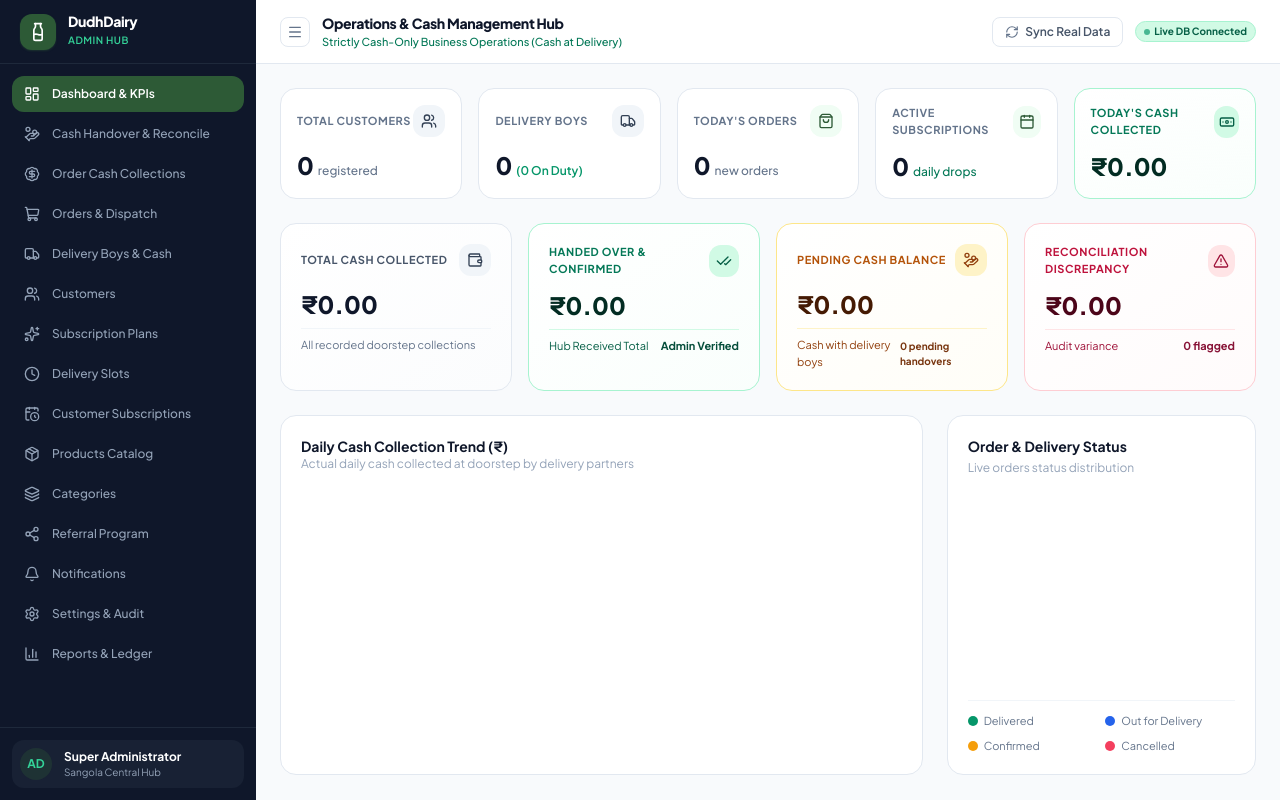
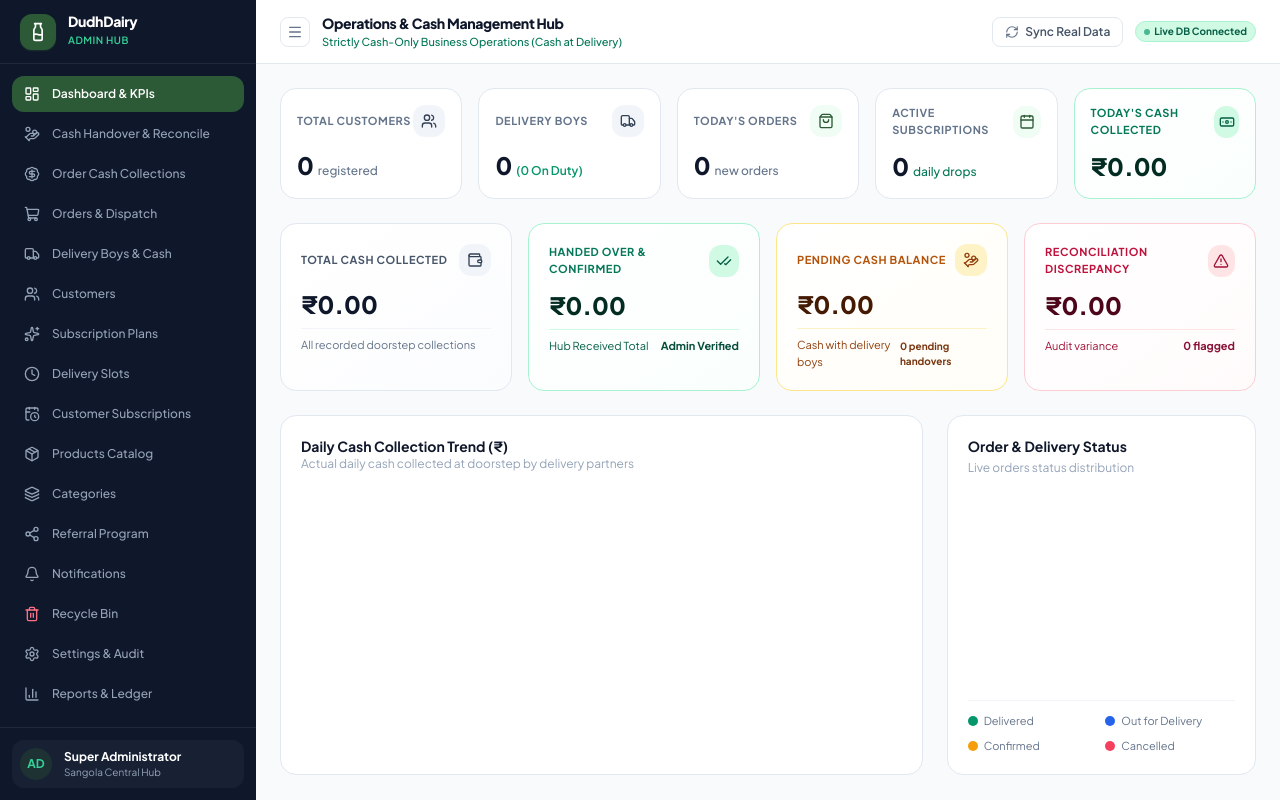
Before and after one commit to Vishal07003/refer-milk-main, a Django app: page /dashboard/ in a window 1280 px wide. Run offline with Django 5.2, Linux system fonts and the light colour scheme; a map, chart or similar area stays blank; some libraries are stand-ins or nearby versions.

```diff
--- a/templates/admin/partials/sidebar.html
+++ b/templates/admin/partials/sidebar.html
@@ -84,6 +84,14 @@
           <span>Notifications</span>
         </button>
 
+        <button onclick="switchTab('recycle-bin')" id="nav-btn-recycle-bin" class="w-full flex items-center justify-between px-3 py-2.5 rounded-xl font-medium text-slate-400 hover:text-white hover:bg-slate-800 transition">
+          <div class="flex items-center space-x-3">
+            <i data-lucide="trash-2" class="w-4 h-4 text-rose-400"></i>
+            <span>Recycle Bin</span>
+          </div>
+          <span id="recycle-bin-badge" class="hidden px-2 py-0.5 rounded-full text-[10px] font-bold bg-rose-500/20 text-rose-400 border border-rose-500/30">0</span>
+        </button>
+
         <button onclick="switchTab('settings')" id="nav-btn-settings" class="w-full flex items-center space-x-3 px-3 py-2.5 rounded-xl font-medium text-slate-400 hover:text-white hover:bg-slate-800 transition">
           <i data-lucide="settings" class="w-4 h-4"></i>
           <span>Settings & Audit</span>
```
